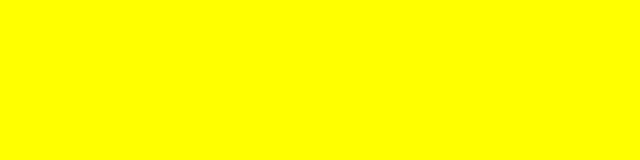
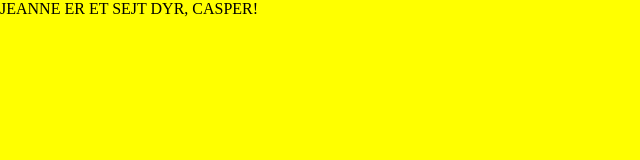
Before and after one commit to Casp1029/opgave9, a plain HTML site: page index.html in a window 1280 px wide. Shown: the whole page, without its empty margins (0-640 px from the left). Drawn offline with Linux system fonts and the light colour scheme.

Commit message:
Hej Casper

```diff
--- a/index.html
+++ b/index.html
@@ -28,6 +28,7 @@
 <!-- i <body> har man alt indhold på siden -->
 <body>
 
+JEANNE ER ET SEJT DYR, CASPER!
 
 </body>
 </html>
```
